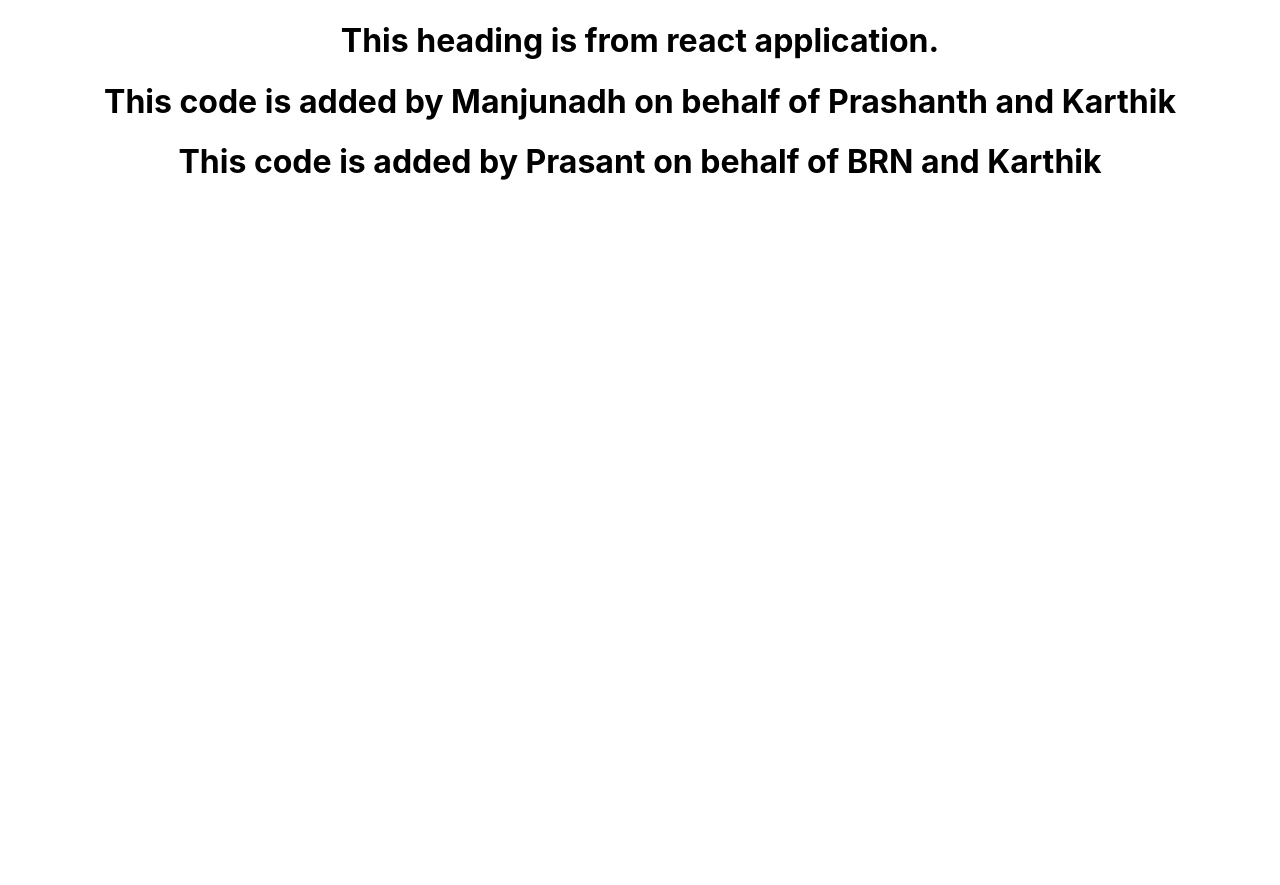
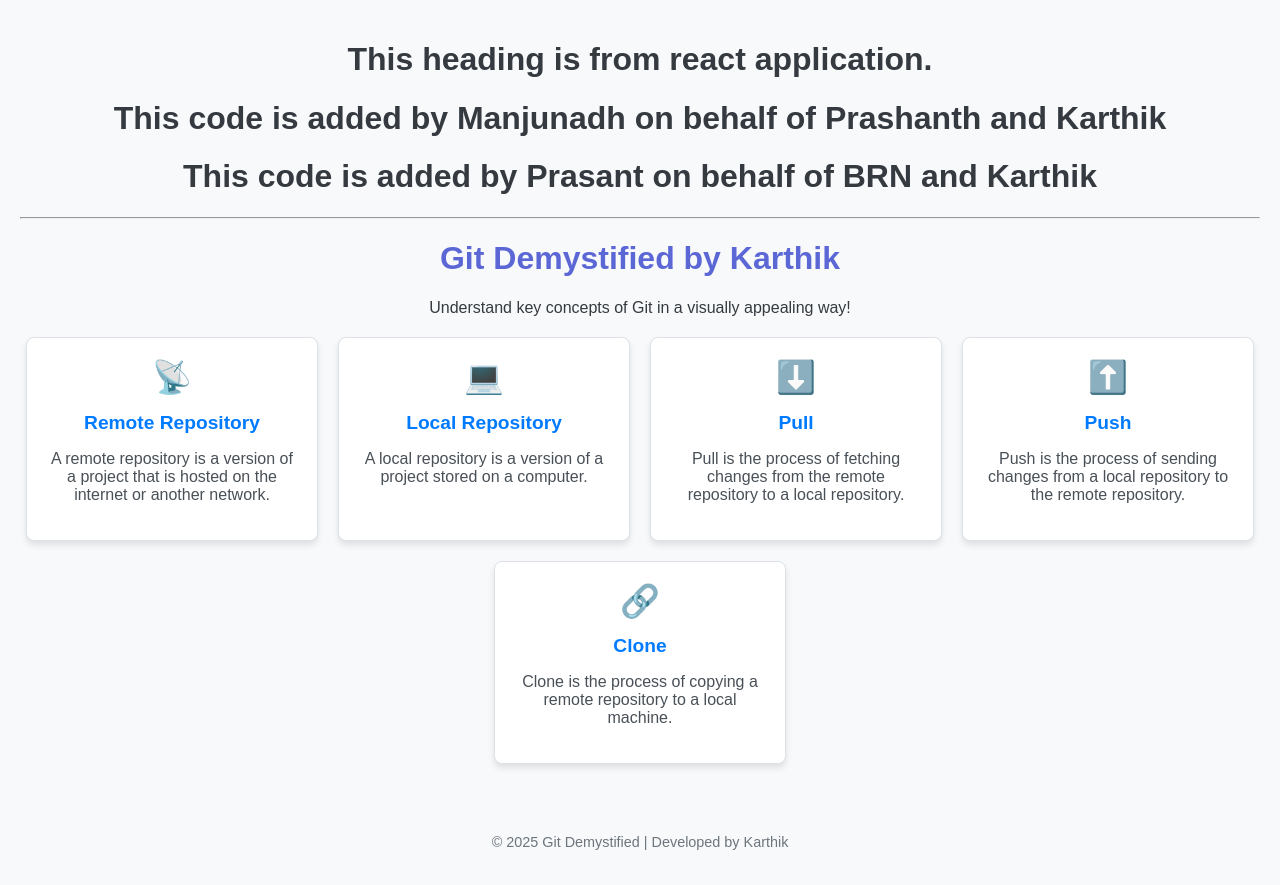
Before and after one commit to brninfotechprojects/rep2410, a React (Create React App) app: page / in a window 1280 px wide. Before the commit the page ends 800 px from the top, so only its background shows below. Built offline with nearby package versions, Linux system fonts and the light colour scheme.

Commit message:
Optimized visual presentation of 'Git Demystified by Karthik' for a polished look

```diff
--- a/public/index.html
+++ b/public/index.html
@@ -24,7 +24,7 @@
       work correctly both with client-side routing and a non-root public URL.
       Learn how to configure a non-root public URL by running `npm run build`.
     -->
-    <title>React App</title>
+    <title>$61: Remote Repository, Clone, Push, Pull</title>
   </head>
   <body>
     <noscript>You need to enable JavaScript to run this app.</noscript>
--- a/src/App.css
+++ b/src/App.css
@@ -1,38 +1,100 @@
 .App {
+  font-family: Arial, sans-serif;
+  text-align: center;
+  padding: 20px;
+  background-color: #f8f9fa;
+  color: #343a40;
+}
+
+.header {
+  margin-bottom: 20px;
+}
+
+.header h1 {
+  color: #5c67d6;
+}
+
+.card-container {
+  display: flex;
+  flex-wrap: wrap;
+  justify-content: center;
+  gap: 20px;
+}
+
+.card {
+  background-color: #fff;
+  border: 1px solid #dee2e6;
+  border-radius: 8px;
+  padding: 20px;
+  width: 250px;
+  box-shadow: 0 4px 6px rgba(0, 0, 0, 0.1);
+  transition: transform 0.2s ease-in-out;
   text-align: center;
 }
 
-.App-logo {
-  height: 40vmin;
-  pointer-events: none;
+.card:hover {
+  transform: scale(1.05);
 }
 
-@media (prefers-reduced-motion: no-preference) {
-  .App-logo {
-    animation: App-logo-spin infinite 20s linear;
+.card-icon {
+  font-size: 2rem;
+  margin-bottom: 10px;
+}
+
+.card-title {
+  font-size: 1.2rem;
+  margin-bottom: 10px;
+  color: #007bff;
+}
+
+.card-description {
+  font-size: 1rem;
+  color: #495057;
+}
+
+.footer {
+  font-size: 0.9em;
+  color: #6c757d;
+  text-align: center;
+  margin-top: 70px;
+  /* border-top: 1px solid #dee2e6; */
+}
+
+/* Responsive Design */
+@media (max-width: 768px) {
+  .card {
+    width: 200px;
+    padding: 15px;
+  }
+
+  .header h1 {
+    font-size: 1.5rem;
+  }
+
+  .card-title {
+    font-size: 1rem;
   }
 }
 
-.App-header {
-  background-color: #282c34;
-  min-height: 100vh;
-  display: flex;
-  flex-direction: column;
-  align-items: center;
-  justify-content: center;
-  font-size: calc(10px + 2vmin);
-  color: white;
-}
+@media (max-width: 480px) {
+  .App {
+    padding: 10px;
+  }
 
-.App-link {
-  color: #61dafb;
-}
+  .card {
+    width: 100%;
+    padding: 10px;
+  }
 
-@keyframes App-logo-spin {
-  from {
-    transform: rotate(0deg);
+  .header h1 {
+    font-size: 1.3rem;
   }
-  to {
-    transform: rotate(360deg);
+
+  .card-title {
+    font-size: 0.9rem;
+  }
+
+  .footer {
+    font-size: 0.7em;
   }
 }
--- a/src/App.js
+++ b/src/App.js
@@ -1,12 +1,64 @@
-import logo from './logo.svg';
-import './App.css';
+import "./App.css";
 
 function App() {
+  const gitConcepts = [
+    {
+      title: "Remote Repository",
+      description:
+        "A remote repository is a version of a project that is hosted on the internet or another network.",
+      icon: "📡",
+    },
+    {
+      title: "Local Repository",
+      description:
+        "A local repository is a version of a project stored on a computer.",
+      icon: "💻",
+    },
+    {
+      title: "Pull",
+      description:
+        "Pull is the process of fetching changes from the remote repository to a local repository.",
+      icon: "⬇️",
+    },
+    {
+      title: "Push",
+      description:
+        "Push is the process of sending changes from a local repository to the remote repository.",
+      icon: "⬆️",
+    },
+    {
+      title: "Clone",
+      description:
+        "Clone is the process of copying a remote repository to a local machine.",
+      icon: "🔗",
+    },
+  ];
+
   return (
     <div className="App">
       <h1>This heading is from react application.</h1>
-    <h1>This code is added by Manjunadh on behalf of Prashanth and Karthik</h1>
-    <h1>This code is added by Prasant on behalf of BRN and Karthik</h1>
+      <h1>
+        This code is added by Manjunadh on behalf of Prashanth and Karthik
+      </h1>
+      <h1>This code is added by Prasant on behalf of BRN and Karthik</h1>
+
+      <hr></hr>
+      <header className="header">
+        <h1>Git Demystified by Karthik</h1>
+        <p>Understand key concepts of Git in a visually appealing way!</p>
+      </header>
+      <div className="card-container">
+        {gitConcepts.map((concept, index) => (
+          <div key={index} className="card">
+            <div className="card-icon">{concept.icon}</div>
+            <h2 className="card-title">{concept.title}</h2>
+            <p className="card-description">{concept.description}</p>
+          </div>
+        ))}
+      </div>
+      <footer className="footer">
+        <p>&copy; 2025 Git Demystified | Developed by Karthik</p>
+      </footer>
     </div>
   );
 }
```
Also changed, not shown: 1 other file (tests, documents, lock files or other folders).
